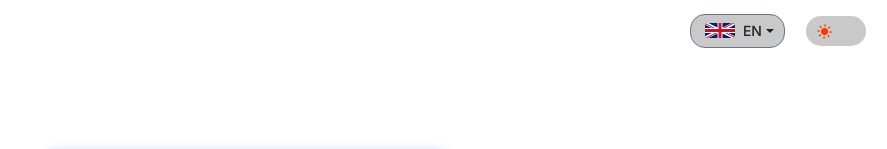
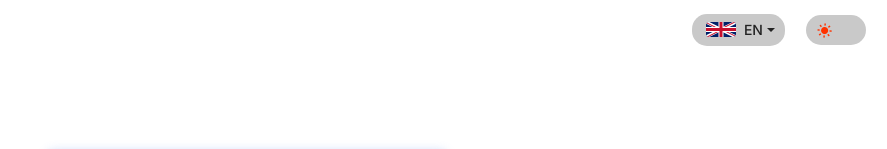
Before and after one commit to ErenHncr/login-form, a React (Create React App) app: page / in a window 1280 px wide. Shown: the top 149 px of the page, without its empty margins (393-1280 px from the left). Built offline with nearby package versions, Linux system fonts and the light colour scheme.

Commit message:
border removed for language dropdown

```diff
--- a/src/Login.css
+++ b/src/Login.css
@@ -327,6 +327,7 @@ body.dark-theme .theme-icon{
 .dropdown-toggle{
   background-color: var(--bg-third-color);
   border-radius: 15px;
+  border: 0;
 }
 .dropdown-toggle[aria-expanded=true]{
   background-color: var(--bg-third-color) !important;
```
